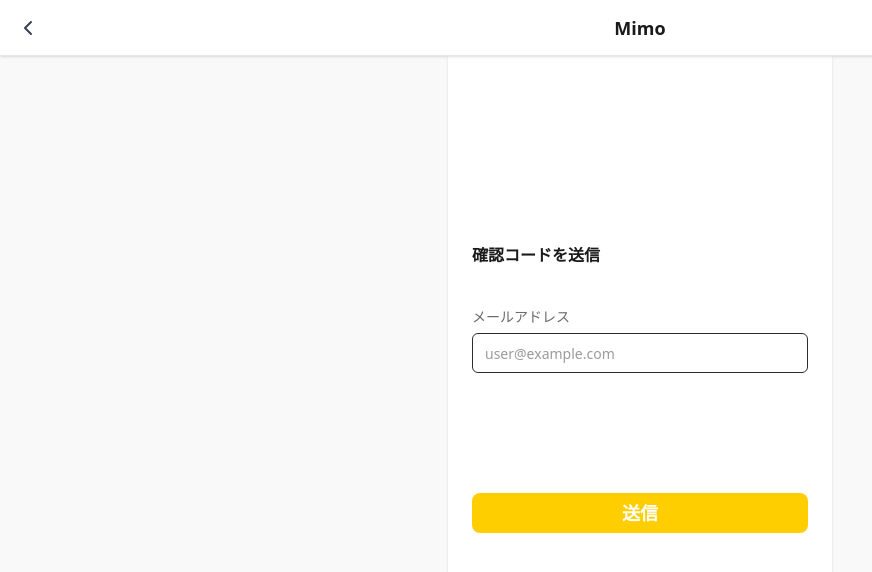
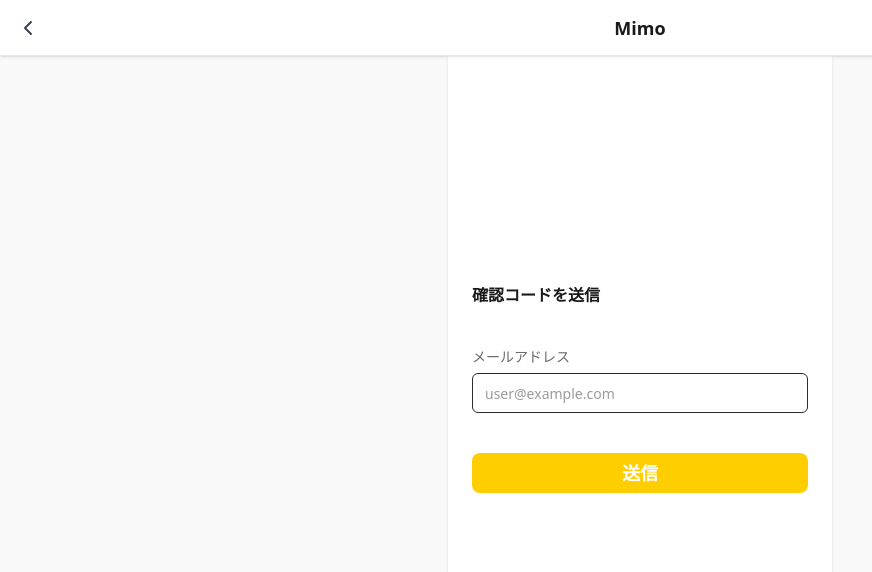
Before and after one commit to tdu25-wsp/mimo-frontend, a Next.js app: page /forgot-password in a window 1280 px wide. Shown: the top 572 px of the page, without its empty margins (0-872 px from the left). Built offline with nearby package versions, Linux system fonts and the light colour scheme.

Commit message:
send-code-page-fix

```diff
--- a/app/(auth)/forgot-password/page.tsx
+++ b/app/(auth)/forgot-password/page.tsx
@@ -5,8 +5,7 @@
 export default function ForgotPasswordPage() {
 
   return (
-    // 1. 全体ラッパー: 画面全体の背景色はグレー
-    <div className="min-h-screen w-full bg-gray-background flex flex-col">
+    <div className="min-h-screen w-full bg-background sm:bg-gray-background flex flex-col">
 
       {/* ヘッダー */}
       <Header
@@ -15,13 +14,15 @@
         className="bg-background border-b shadow-sm"
       />
 
-      {/* 3. コンテンツエリアのラッパー*/}
+      {/* コンテンツエリアのラッパー */}
       <div className="flex-1 flex justify-center w-full">
 
-        {/* 4. スマホ枠（カラム）*/}
-        <div className="w-full max-w-sm bg-background border-border shadow-sm flex flex-col">
+        <div className="w-full sm:max-w-sm bg-background sm:border-border sm:shadow-sm flex flex-col">
 
           <main className="flex-1 flex flex-col justify-center px-6 pb-20">
+
+            {/* 中身の幅固定 */}
+            <div className="w-full max-w-[402px] mx-auto">
 
               <h2 className="text-base font-bold text-primary-text mb-10">
                 確認コードを送信
@@ -42,11 +43,13 @@
                 />
               </div>
 
-            {/* 送信ボタン */}
-            <div className="mt-30">
+              {/* 送信ボタン*/}
+              <div className="mt-10">
                 <ActionLargeButton
                   label="送信"
                 />
+              </div>
+
             </div>
           </main>
         </div>
```
Lines whose indentation alone changed are shown as unchanged.
